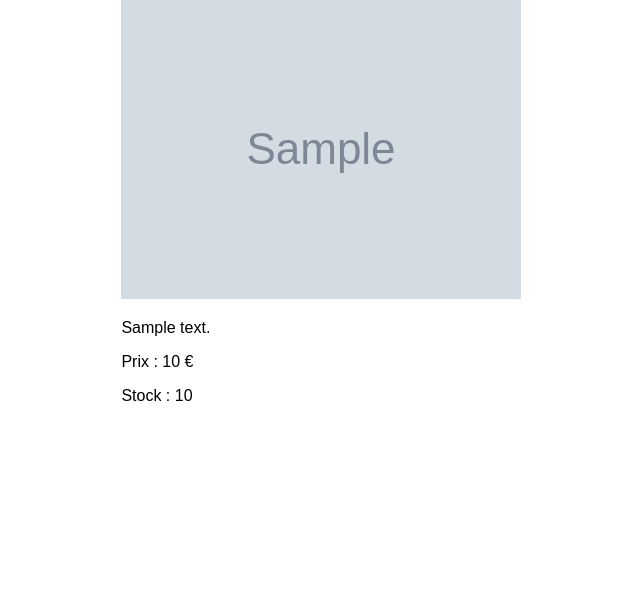
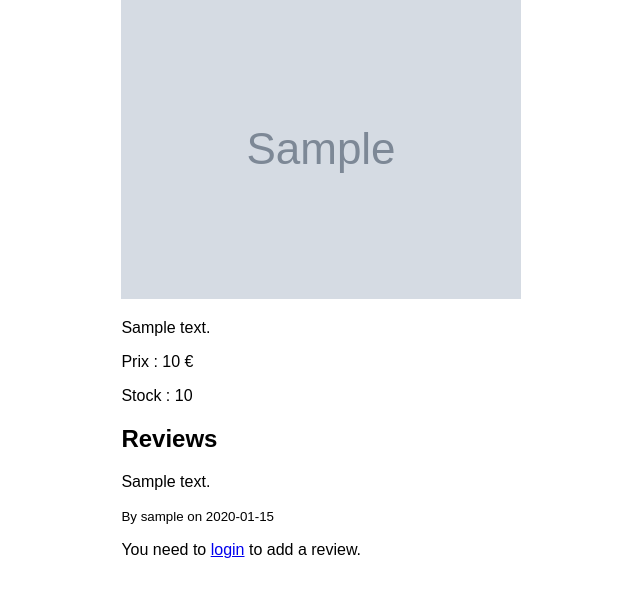
Before and after one commit to vapeasnl/water_filter_store, a Python web app: template app/templates/product.html in a window 1280 px wide. Shown: the part 81-678 px from the top of the page, without its empty margins (13-653 px from the left). Run offline with Jinja, Linux system fonts and the light colour scheme; the template is opened without the code that fills it: most values are stand-ins (such as "Sample title", 1, 10 or a date in 2020); grey boxes marked "Sample" are stand-in pictures.

Commit message:
Update product.html

```diff
--- a/app/templates/product.html
+++ b/app/templates/product.html
@@ -6,4 +6,23 @@
   <p>{{ product.description }}</p>
   <p>Prix : {{ product.price }} €</p>
   <p>Stock : {{ product.stock }}</p>
+
+  <h2>Reviews</h2>
+  {% for review in reviews %}
+    <div class="review">
+      <p>{{ review.body }}</p>
+      <small>By {{ review.author.username }} on {{ review.timestamp.strftime('%Y-%m-%d') }}</small>
+    </div>
+  {% endfor %}
+
+  {% if current_user.is_authenticated %}
+    <h3>Add a review</h3>
+    <form method="POST" action="{{ url_for('add_review', product_id=product.id) }}">
+      {{ form.hidden_tag() }}
+      <p>{{ form.body.label }}<br>{{ form.body() }}</p>
+      <p>{{ form.submit() }}</p>
+    </form>
+  {% else %}
+    <p>You need to <a href="{{ url_for('auth.login') }}">login</a> to add a review.</p>
+  {% endif %}
 {% endblock %}
```
